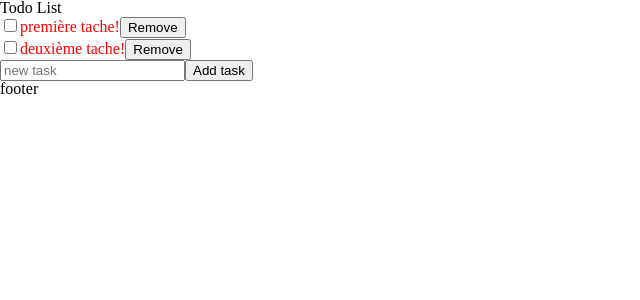
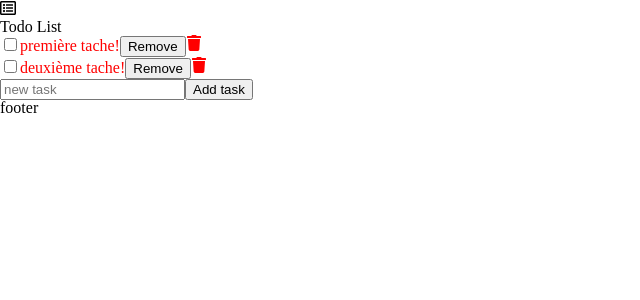
Before and after one commit to Massinelo/react-todolist, a React (Create React App) app: page / in a window 1280 px wide. Shown: the top 300 px of the page, without its empty margins (0-640 px from the left). Built offline with nearby package versions, Linux system fonts and the light colour scheme.

Commit message:
add react-icons & fix style

```diff
--- a/package.json
+++ b/package.json
@@ -8,6 +8,7 @@
     "@testing-library/user-event": "^12.1.10",
     "react": "^17.0.1",
     "react-dom": "^17.0.1",
+    "react-icons": "^4.1.0",
     "react-scripts": "4.0.1",
     "web-vitals": "^0.2.4"
   },
--- a/src/components/Form.js
+++ b/src/components/Form.js
@@ -1,7 +1,6 @@
 import React from 'react';
 
-const Form = ({ newTaskInput, setNewTaskInput, handleSubmit }) => {
-  return (
+const Form = ({ newTaskInput, setNewTaskInput, handleSubmit }) => (
   <div className="formContainer">
     <form onSubmit={handleSubmit}>
       <input
@@ -16,6 +15,5 @@ const Form = ({ newTaskInput, setNewTaskInput, handleSubmit }) => {
     </form>
   </div>
 );
-};
 
 export default Form;
--- a/src/components/Header.js
+++ b/src/components/Header.js
@@ -1,11 +1,13 @@
 import React from 'react';
 
-const Header = () => {
-  return (
-    <div className="headerContainer">
-      <h1>Todo List </h1>
-    </div>
-  );
-};
+//Icons (using react-icons)
+import { FaRegListAlt } from 'react-icons/fa';
+
+const Header = () => (
+  <div className="headerContainer">
+    <FaRegListAlt />
+    <h1>Todo List </h1>
+  </div>
+);
 
 export default Header;
--- a/src/components/Task.js
+++ b/src/components/Task.js
@@ -1,7 +1,9 @@
 import React from 'react';
 
-const Task = ({ handleCheck, handleRemove, tasks }) => {
-  return (
+//Icons (using react-icons)
+import { FaTrash } from 'react-icons/fa';
+
+const Task = ({ handleCheck, handleRemove, tasks }) => (
   <div className="taskContainer">
     {tasks.map((task, index) => (
       <div key={index}>
@@ -20,10 +22,10 @@ const Task = ({ handleCheck, handleRemove, tasks }) => {
         >
           Remove
         </button>
+        <FaTrash />
       </div>
     ))}
   </div>
 );
-};
 
 export default Task;
```
Also changed, not shown: src/App.js (+1 -10 lines), 1 other file (tests, documents, lock files or other folders). Lines whose indentation alone changed are shown as unchanged.
